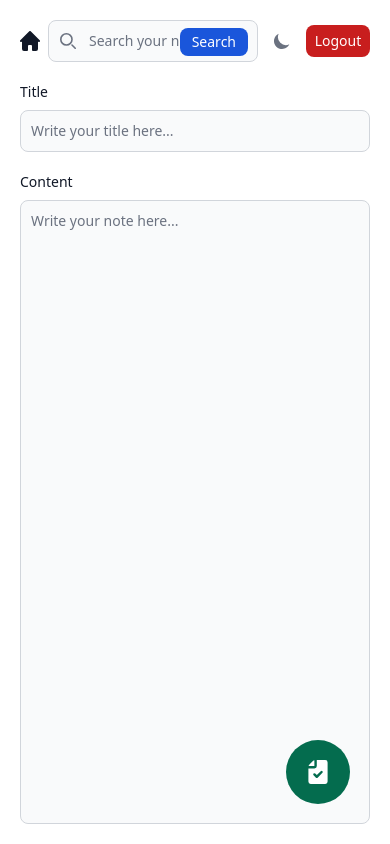
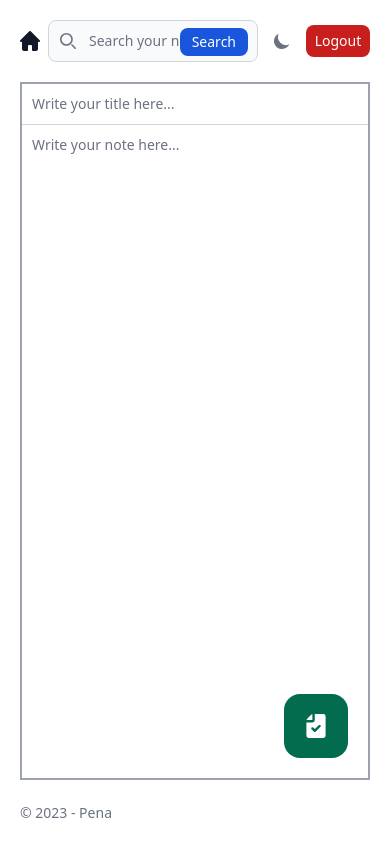
Before and after one commit to hfsykr/pena, a Django app: page /note/new/ in a window 390 px wide. Run offline with Django 4.2, Linux system fonts and the light colour scheme; the visitor is signed in with stand-in values (Sample User, id 1); data that the repository does not hold is empty; some libraries are stand-ins or nearby versions.

Commit message:
update backend & ui
- remove search from notes create & detail view
- search will return result only to index now
- remove notes list on note create & detail ui
- add footer to all ui
- update form ui on note create & detail ui
- button delete on notes list in index now will be visible when element
  got focused (not only when hover), so user on mobile can do note deletion now.

```diff
--- a/notes/views.py
+++ b/notes/views.py
@@ -18,9 +18,6 @@ def index(request):
 @login_required
 @user_required
 def detail(request, note_id):
-    user_id = request.user.id
-    search = request.GET.get("search", "")
-    note_list = Note.objects.filter(user_id=user_id, title__contains=search).order_by(Coalesce("updated", "created").desc())
     note = Note.objects.get(pk=note_id)
     if request.method == "POST":
         form = DetailNoteForm(request.POST, instance=note)
@@ -29,13 +26,10 @@ def detail(request, note_id):
             return redirect("notes:detail", note_id=note.id)
     else:
         form = DetailNoteForm(instance=note)
-    return render(request, "notes/detail.html", {"form": form, "note_list": note_list, "note_id": note_id})
+    return render(request, "notes/detail.html", {"form": form, "note_id": note_id})
 
 @login_required
 def create(request):
-    user_id = request.user.id
-    search = request.GET.get("search", "")
-    note_list = Note.objects.filter(user_id=user_id, title__contains=search).order_by(Coalesce("updated", "created").desc())
     if request.method == "POST":
         form = NoteForm(request.POST)
         if form.is_valid():
@@ -45,7 +39,7 @@ def create(request):
             return redirect("notes:detail", note_id=note.id)
     else:
         form = NoteForm()
-    return render(request, "notes/create.html", {"form": form, "note_list": note_list})
+    return render(request, "notes/create.html", {"form": form})
 
 @login_required
 @user_required
--- a/static/css/dist/output.css
+++ b/static/css/dist/output.css
@@ -1144,8 +1140,12 @@ input:checked + .toggle-bg {
   top: 0px;
 }
 
-.top-1 {
-  top: 0.25rem;
+.bottom-5 {
+  bottom: 1.25rem;
+}
+
+.right-5 {
+  right: 1.25rem;
 }
 
 .z-10 {
@@ -1184,6 +1184,16 @@ input:checked + .toggle-bg {
   margin-bottom: -0.375rem;
 }
 
+.mx-auto {
+  margin-left: auto;
+  margin-right: auto;
+}
+
+.my-5 {
+  margin-top: 1.25rem;
+  margin-bottom: 1.25rem;
+}
+
 .mb-1 {
   margin-bottom: 0.25rem;
 }
@@ -1296,10 +1306,31 @@ input:checked + .toggle-bg {
   height: 100vh;
 }
 
+.h-1 {
+  height: 0.25rem;
+}
+
+.h-\[2px\] {
+  height: 2px;
+}
+
+.h-\[1px\] {
+  height: 1px;
+}
+
 .max-h-screen {
   max-height: 100vh;
 }
 
+.max-h-full {
+  max-height: 100%;
+}
+
+.max-h-fit {
+  max-height: -moz-fit-content;
+  max-height: fit-content;
+}
+
 .min-h-screen {
   min-height: 100vh;
 }
@@ -1346,6 +1381,30 @@ input:checked + .toggle-bg {
 
 .w-full {
   width: 100%;
+}
+
+.max-w-screen-xl {
+  max-width: 1280px;
+}
+
+.max-w-lg {
+  max-width: 32rem;
+}
+
+.max-w-2xl {
+  max-width: 42rem;
+}
+
+.max-w-3xl {
+  max-width: 48rem;
+}
+
+.max-w-6xl {
+  max-width: 72rem;
+}
+
+.max-w-5xl {
+  max-width: 64rem;
 }
 
 .flex-1 {
@@ -1494,6 +1565,10 @@ input:checked + .toggle-bg {
   white-space: nowrap;
 }
 
+.rounded-2xl {
+  border-radius: 1rem;
+}
+
 .rounded-full {
   border-radius: 9999px;
 }
@@ -1530,8 +1605,20 @@ input:checked + .toggle-bg {
   border-width: 0px;
 }
 
-.border-b-4 {
-  border-bottom-width: 4px;
+.border-2 {
+  border-width: 2px;
+}
+
+.border-4 {
+  border-width: 4px;
+}
+
+.border-b-2 {
+  border-bottom-width: 2px;
+}
+
+.border-none {
+  border-style: none;
 }
 
 .border-blue-600 {
@@ -1554,9 +1641,29 @@ input:checked + .toggle-bg {
   border-color: rgb(209 213 219 / var(--tw-border-opacity));
 }
 
-.border-b-blue-500 {
+.border-gray-900 {
   --tw-border-opacity: 1;
-  border-bottom-color: rgb(63 131 248 / var(--tw-border-opacity));
+  border-color: rgb(17 24 39 / var(--tw-border-opacity));
+}
+
+.border-gray-500 {
+  --tw-border-opacity: 1;
+  border-color: rgb(107 114 128 / var(--tw-border-opacity));
+}
+
+.border-gray-600 {
+  --tw-border-opacity: 1;
+  border-color: rgb(75 85 99 / var(--tw-border-opacity));
+}
+
+.border-gray-400 {
+  --tw-border-opacity: 1;
+  border-color: rgb(156 163 175 / var(--tw-border-opacity));
+}
+
+.bg-blue-500 {
+  --tw-bg-opacity: 1;
+  background-color: rgb(63 131 248 / var(--tw-bg-opacity));
 }
 
 .bg-blue-700 {
@@ -1620,6 +1737,16 @@ input:checked + .toggle-bg {
 
 .bg-white\/50 {
   background-color: rgb(255 255 255 / 0.5);
+}
+
+.bg-gray-300 {
+  --tw-bg-opacity: 1;
+  background-color: rgb(209 213 219 / var(--tw-bg-opacity));
+}
+
+.bg-gray-400 {
+  --tw-bg-opacity: 1;
+  background-color: rgb(156 163 175 / var(--tw-bg-opacity));
 }
 
 .p-1 {
--- a/static/deploy.txt
+++ /dev/null
@@ -1 +0,0 @@
-Django CD Deploy WORKS!
--- /dev/null
+++ b/templates/footer.html
@@ -0,0 +1,7 @@
+<footer class="bg-white dark:bg-gray-900">
+    <div class="w-full mx-auto max-w-screen-xl md:flex md:items-center md:justify-center">
+        <span class="text-sm text-gray-500 sm:text-center dark:text-gray-400">© 2023 - <a
+                href="{% url 'index' %}" class="hover:underline">Pena</a>
+        </span>
+    </div>
+</footer>
--- a/templates/navbar.html
+++ b/templates/navbar.html
@@ -5,7 +5,7 @@
                 <path d="m19.707 9.293-2-2-7-7a1 1 0 0 0-1.414 0l-7 7-2 2a1 1 0 0 0 1.414 1.414L2 10.414V18a2 2 0 0 0 2 2h3a1 1 0 0 0 1-1v-4a1 1 0 0 1 1-1h2a1 1 0 0 1 1 1v4a1 1 0 0 0 1 1h3a2 2 0 0 0 2-2v-7.586l.293.293a1 1 0 0 0 1.414-1.414Z"/>
             </svg>
         </a>
-        <form id="search-form" class="w-full ml-2 md:ml-5" method="get" action="{{ search_ref }}" novalidate>
+        <form id="search-form" class="w-full ml-2 md:ml-5" method="get" action="{% url 'index' %}" novalidate>
             <div class="relative">
                 <div class="absolute inset-y-0 start-0 flex items-center ps-3 pointer-events-none">
                     <svg class="w-4 h-4 text-gray-500 dark:text-gray-400" aria-hidden="true" xmlns="http://www.w3.org/2000/svg" fill="none" viewBox="0 0 20 20">
--- a/templates/notes/create.html
+++ b/templates/notes/create.html
@@ -3,48 +3,22 @@
 
 {% block content %}
     <div class="flex flex-col h-screen bg-white dark:bg-gray-900 p-5">
-        {% include "navbar.html" with search_ref=request.get_full_path %}
-        <div class="flex mt-5 h-full max-h-screen overflow-y-scroll gap-4">
-            <div class="hidden md:flex md:flex-col w-full md:w-1/4 gap-4 overflow-y-scroll pr-4">
-                {% for note in note_list %}
-                <form class="relative group" method="post" action="{% url 'notes:delete' note.id %}?ref={{ request.get_full_path }}">
+        {% include "navbar.html" %}
+        <form class="flex-1 flex justify-center my-5" method="post" action="{% url 'notes:create' %}">
             {% csrf_token %}
-                    <a href="{% url 'notes:detail' note.id %}"  class="flex flex-col h-16 border border-gray-300 dark:border-gray-800">
-                        <p class="text-xs font-bold uppercase text-center bg-gray-200 text-gray-900 dark:bg-gray-800 dark:text-gray-200 py-1">Note</p>
-                        <p class="note-title text-sm font-medium h-full truncate bg-gray-50 text-gray-900 dark:bg-gray-700 dark:text-gray-300 px-2.5 py-2 group-hover:border-b-blue-500 group-hover:border-b-4">{% if note.title != "" %} {{ note.title}} {% else %} untitled {% endif %}</p>
-                        <div id="tooltip-{{ forloop.counter0 }}" role="tooltip" class="absolute z-10 invisible inline-block px-3 py-2 text-sm font-medium text-white bg-gray-900 rounded-lg shadow-sm opacity-0 tooltip dark:text-gray-900 dark:bg-white">
-                            {% if note.title != "" %} {{ note.title}} {% else %} untitled {% endif %}
-                            <div class="tooltip-arrow" data-popper-arrow></div>
-                        </div>
-                    </a>
-                    <button type="submit" class="absolute top-1 end-1 text-white bg-red-700 hover:bg-red-800 focus:outline-none focus:ring-4 focus:ring-red-300  rounded-full p-1 dark:bg-red-600 dark:hover:bg-red-700 dark:focus:ring-red-900 hidden group-hover:block">
-                        <svg class="w-2 h-2 text-white" aria-hidden="true" xmlns="http://www.w3.org/2000/svg" fill="none" viewBox="0 0 14 14">
-                            <path stroke="currentColor" stroke-linecap="round" stroke-linejoin="round" stroke-width="2" d="m1 1 6 6m0 0 6 6M7 7l6-6M7 7l-6 6"/>
-                        </svg>
-                    </button>
-                </form>
-                {% endfor %}
-            </div>
-            <div class="flex flex-col w-full md:w-3/4">
-                <form class="flex flex-col h-full" method="post" action="{% url 'notes:create' %}">
-                    {% csrf_token %}
-                    <div class="mb-5">
-                        <label for="id_title" class="block mb-2 text-sm font-medium text-gray-900 dark:text-white">Title</label>
-                        <input type="text" class="block p-2.5 w-full bg-gray-50 border border-gray-300 text-gray-900 text-sm rounded-lg focus:ring-blue-500 focus:border-blue-500 dark:bg-gray-700 dark:border-gray-600 dark:placeholder-gray-400 dark:text-white dark:focus:ring-blue-500 dark:focus:border-blue-500" name="title" maxlength="200" id="id_title" placeholder="Write your title here...">
-                    </div>
-                    <div class="flex flex-col h-full">
-                        <label for="id_content" class="block mb-2 text-sm font-medium text-gray-900 dark:text-white">Content</label>
-                        <textarea  class="block p-2.5 h-full w-full text-sm text-gray-900 bg-gray-50 rounded-lg border border-gray-300 focus:ring-blue-500 focus:border-blue-500 dark:bg-gray-700 dark:border-gray-600 dark:placeholder-gray-400 dark:text-white dark:focus:ring-blue-500 dark:focus:border-blue-500 resize-none"  name="content" id="id_content" placeholder="Write your note here..."></textarea>
-                    </div>
-                    <button type="submit" class="fixed bottom-10 right-10 md:bottom-16 md:right-16 xl:bottom-20 xl:right-20 text-white bg-green-700 hover:bg-green-800 focus:outline-none focus:ring-4 focus:ring-green-300 rounded-full p-5 dark:bg-green-600 dark:hover:bg-green-700 dark:focus:ring-green-800">
+            <div class="relative flex flex-col w-full max-w-5xl border-2 border-gray-400 dark:border-gray-600">
+                <input type="text" class="text-sm w-full p-2.5 bg-white dark:bg-gray-900 dark:placeholder-gray-400 text-gray-900 dark:text-white border-0 focus:ring-0" name="title" maxlength="200" id="id_title" placeholder="Write your title here...">
+                <hr class="h-[1px] bg-gray-300 dark:bg-gray-700 border-0">
+                <textarea  class="text-sm w-full h-full p-2.5 bg-white dark:bg-gray-900 dark:placeholder-gray-400 text-gray-900 dark:text-white border-0 resize-none focus:ring-0"  name="content" id="id_content" placeholder="Write your note here..."></textarea>
+                <button type="submit" class="absolute bottom-5 right-5 md:bottom-8 md:right-8 xl:bottom-10 xl:right-10 text-white bg-green-700 hover:bg-green-800 focus:outline-none focus:ring-4 focus:ring-green-300 rounded-2xl p-5 dark:bg-green-600 dark:hover:bg-green-700 dark:focus:ring-green-800">
                     <svg class="w-6 h-6 md:w-8 md:h-8 xl:w-10 xl:h-10 text-white" aria-hidden="true" xmlns="http://www.w3.org/2000/svg" fill="currentColor" viewBox="0 0 16 20">
                         <path d="M5 5V.13a2.96 2.96 0 0 0-1.293.749L.879 3.707A2.98 2.98 0 0 0 .13 5H5Z"/>
                         <path d="M14.066 0H7v5a2 2 0 0 1-2 2H0v11a1.97 1.97 0 0 0 1.934 2h12.132A1.97 1.97 0 0 0 16 18V2a1.97 1.97 0 0 0-1.934-2Zm-2.359 10.707-4 4a1 1 0 0 1-1.414 0l-2-2a1 1 0 0 1 1.414-1.414L7 12.586l3.293-3.293a1 1 0 0 1 1.414 1.414Z"/>
                     </svg>
                 </button>
+            </div>
         </form>
-            </div>
-        </div>
+        {% include "footer.html" %}
     </div>
 {% endblock %}
 
```
Also changed, not shown: other parts of static/css/dist/output.css (+170 -4 lines), templates/index.html (+12 -9 lines), templates/notes/detail.html (+10 -40 lines), templates/users/login.html (+4 -3 lines), templates/users/register.html (+7 -6 lines). Lines whose indentation alone changed are shown as unchanged.
